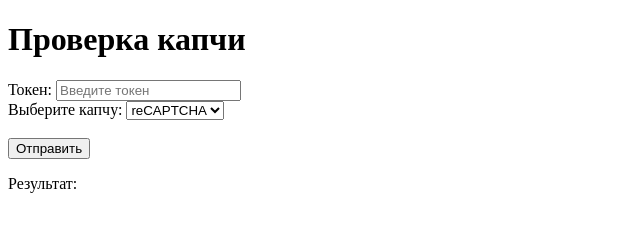
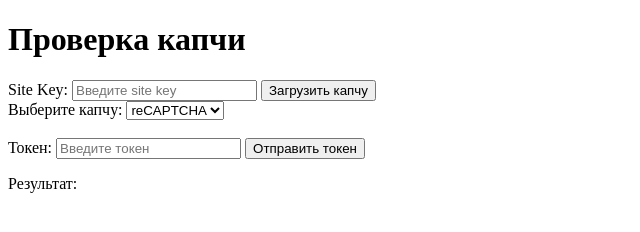
Before and after one commit to sannikovFrontendDev/test-captha, a plain HTML site: page index.html in a window 1280 px wide. Shown: the whole page, without its empty margins (0-640 px from the left). Drawn offline with Linux system fonts and the light colour scheme.

Commit message:
Fix captcha site-key

```diff
--- a/index.html
+++ b/index.html
@@ -10,38 +10,51 @@
 <body>
 <h1>Проверка капчи</h1>
 <label>
-  Токен:
-  <input type="text" id="token" placeholder="Введите токен">
+  Site Key:
+  <input type="text" id="siteKey" placeholder="Введите site key">
 </label>
+<button onclick="loadCaptcha()">Загрузить капчу</button>
 <br>
 <label>
   Выберите капчу:
-  <select id="captchaType" onchange="switchCaptcha()">
+  <select id="captchaType" onchange="loadCaptcha()">
     <option value="recaptcha">reCAPTCHA</option>
     <option value="hcaptcha">hCaptcha</option>
   </select>
 </label>
 <br>
-<div id="captchaContainer">
-  <div class="g-recaptcha" data-sitekey="ВАШ_КЛЮЧ_RECAPTCHA"></div>
-</div>
+<div id="captchaContainer"></div>
 <br>
-<button onclick="submitForm()">Отправить</button>
-<p>Результат: <span id="result"></span></p>
+<label>
+  Токен:
+  <input type="text" id="token" placeholder="Введите токен">
+</label>
+<button onclick="submitToken()">Отправить токен</button>
+<p>Результат: <br/><span id="result"></span></p>
 
 <script>
-    function switchCaptcha() {
+    function loadCaptcha() {
         const type = document.getElementById("captchaType").value;
+        const siteKey = document.getElementById("siteKey").value;
         const container = document.getElementById("captchaContainer");
+
+        if (!siteKey) {
+            alert("Введите site key!");
+            return;
+        }
+
         container.innerHTML = type === "recaptcha"
-            ? '<div class="g-recaptcha" data-sitekey=""></div>'
-            : '<div class="h-captcha" data-sitekey=""></div>';
-        grecaptcha.render && grecaptcha.render(container.firstChild);
-        hcaptcha.render && hcaptcha.render(container.firstChild);
+            ? `<div class="g-recaptcha" data-sitekey="${siteKey}"></div>`
+            : `<div class="h-captcha" data-sitekey="${siteKey}"></div>`;
+
+        if (type === "recaptcha") {
+            grecaptcha.render(container.firstChild);
+        } else {
+            hcaptcha.render(container.firstChild);
+        }
     }
 
-    function submitForm() {
-        const tokenInput = document.getElementById("token").value;
+    function submitToken() {
         const type = document.getElementById("captchaType").value;
         let captchaResponse = type === "recaptcha"
             ? grecaptcha.getResponse()
```
